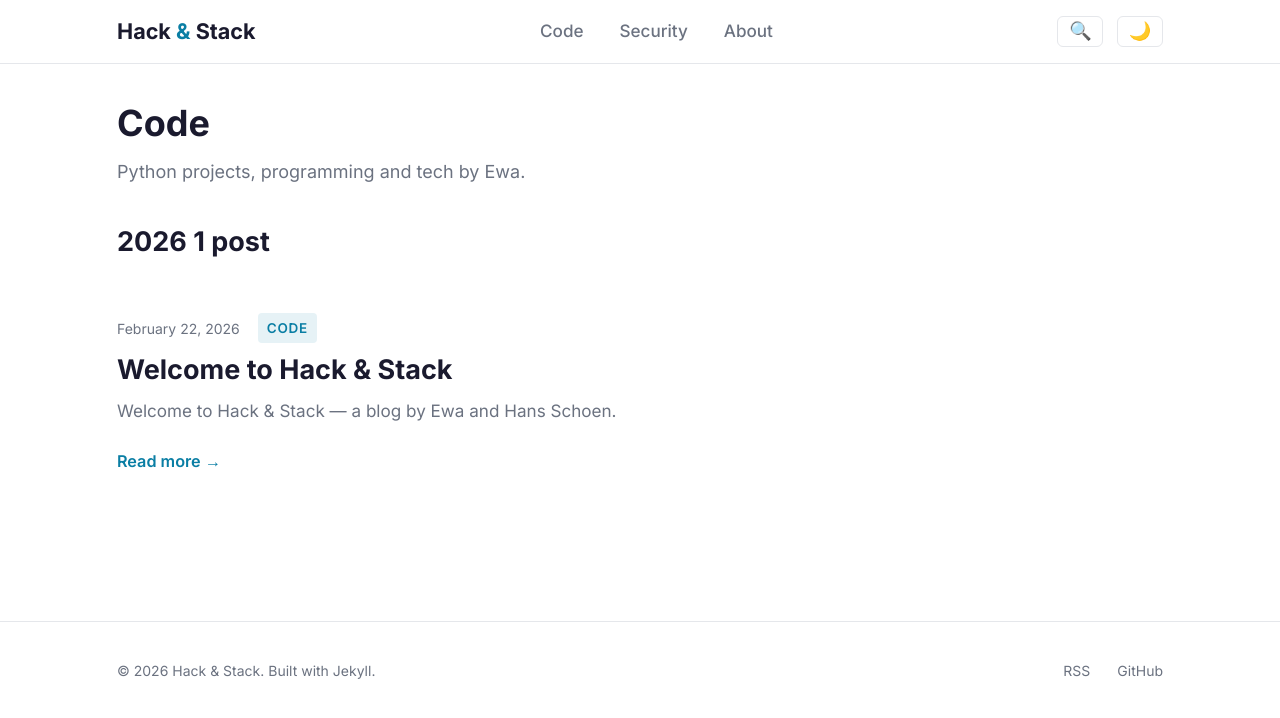
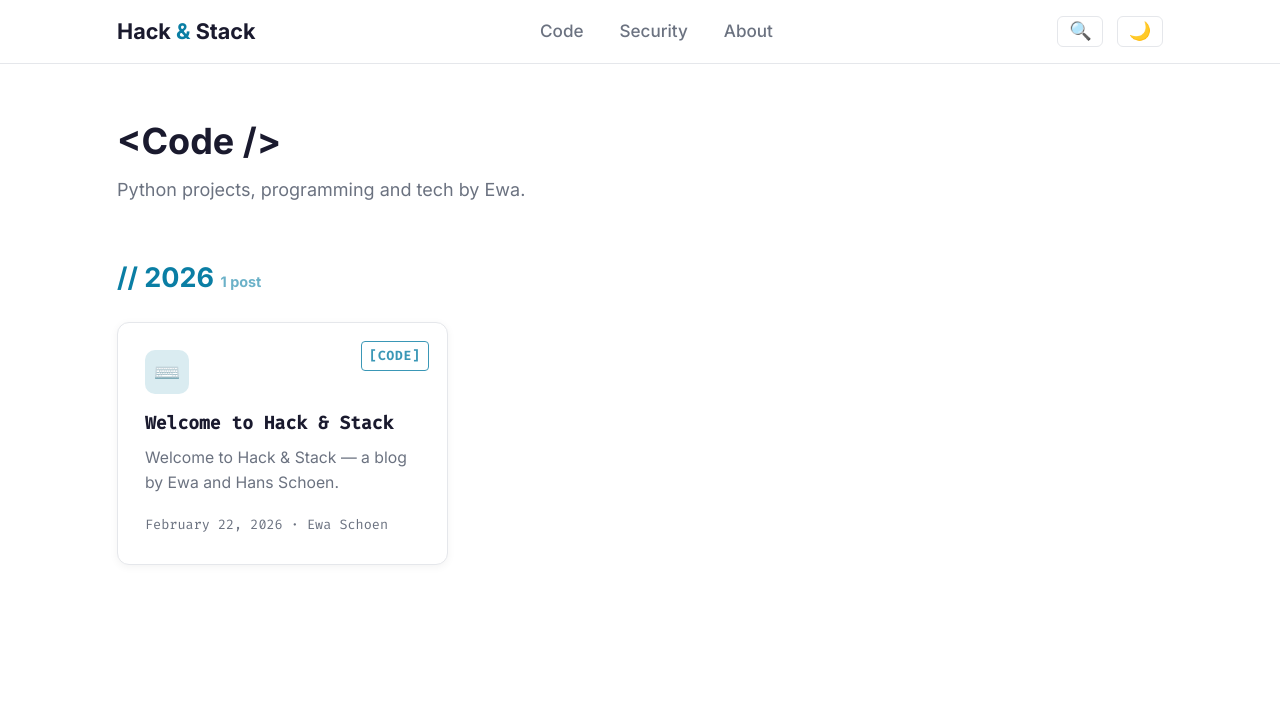
Before and after one commit to ewa-schoen/techblog, a Jekyll site: the page built from code/index.html, in a window 1280 px wide and 900 px high. Shown: the top 718 px of the window. Built offline with Jekyll 4.4.1, drawn with Linux system fonts in a browser that asks for light colours.

Commit message:
Redesign Code and Security sections with card grid layout

```diff
--- a/code/index.html
+++ b/code/index.html
@@ -3,45 +3,41 @@
 title: Code
 ---
 
-<div class="post-list">
-    <h1 style="margin-bottom: 0.5rem;">Code</h1>
-    <p style="color: #6b7280; margin-bottom: 2rem;">Python projects, programming and tech by Ewa.</p>
+<div class="card-page">
+    <div class="card-page-header">
+        <h1>&lt;Code /&gt;</h1>
+        <p>Python projects, programming and tech by Ewa.</p>
+    </div>
 
     {% assign code_posts = site.posts | where_exp: "post", "post.categories contains 'code'" %}
 
     {% if code_posts.size == 0 %}
-    <p>No posts yet. Check back soon!</p>
+    <div class="card-empty">
+        <p>// No posts yet. Check back soon!</p>
+    </div>
     {% else %}
     {% assign posts_by_year = code_posts | group_by_exp: "post", "post.date | date: '%Y'" %}
 
     {% for year_group in posts_by_year %}
-    <div class="year-group">
-        <h2 class="year-heading">
-            {{ year_group.name }}
-            <span class="year-count">{{ year_group.items | size }} post{% if year_group.items.size != 1 %}s{% endif %}</span>
-        </h2>
+    <h2 style="font-family: var(--font-code); margin-bottom: 1.5rem; color: #0a7ea4;">
+        // {{ year_group.name }}
+        <span style="font-size: 0.8rem; opacity: 0.6;">{{ year_group.items | size }} post{% if year_group.items.size != 1 %}s{% endif %}</span>
+    </h2>
 
+    <div class="card-grid">
         {% for post in year_group.items %}
-        <article class="post-card">
-            <div class="post-meta">
-                <time class="post-date" datetime="{{ post.date | date_to_xmlschema }}">
-                    {{ post.date | date: "%B %-d, %Y" }}
-                </time>
-                <div class="post-categories">
-                    <span class="post-category">code</span>
-                </div>
+        <a class="post-card-grid card-code" href="{{ post.url | relative_url }}">
+            <span class="card-tag">[CODE]</span>
+            <div class="card-icon">⌨️</div>
+            <h3 class="card-title">{{ post.title }}</h3>
+            {% if post.excerpt %}
+            <p class="card-excerpt">{{ post.excerpt | strip_html | truncatewords: 20 }}</p>
+            {% endif %}
+            <div class="card-meta">
+                {{ post.date | date: "%B %-d, %Y" }}
+                {% if post.author %} · {{ post.author }}{% endif %}
             </div>
-
-            <h2 class="post-title">
-                <a href="{{ post.url | relative_url }}">{{ post.title }}</a>
-            </h2>
-
-            {% if post.excerpt %}
-            <p class="post-excerpt">{{ post.excerpt | strip_html | truncatewords: 40 }}</p>
-            {% endif %}
-
-            <a class="read-more" href="{{ post.url | relative_url }}">Read more</a>
-        </article>
+        </a>
         {% endfor %}
     </div>
     {% endfor %}
```
Also changed, not shown: security/index.html (+24 -28 lines).
